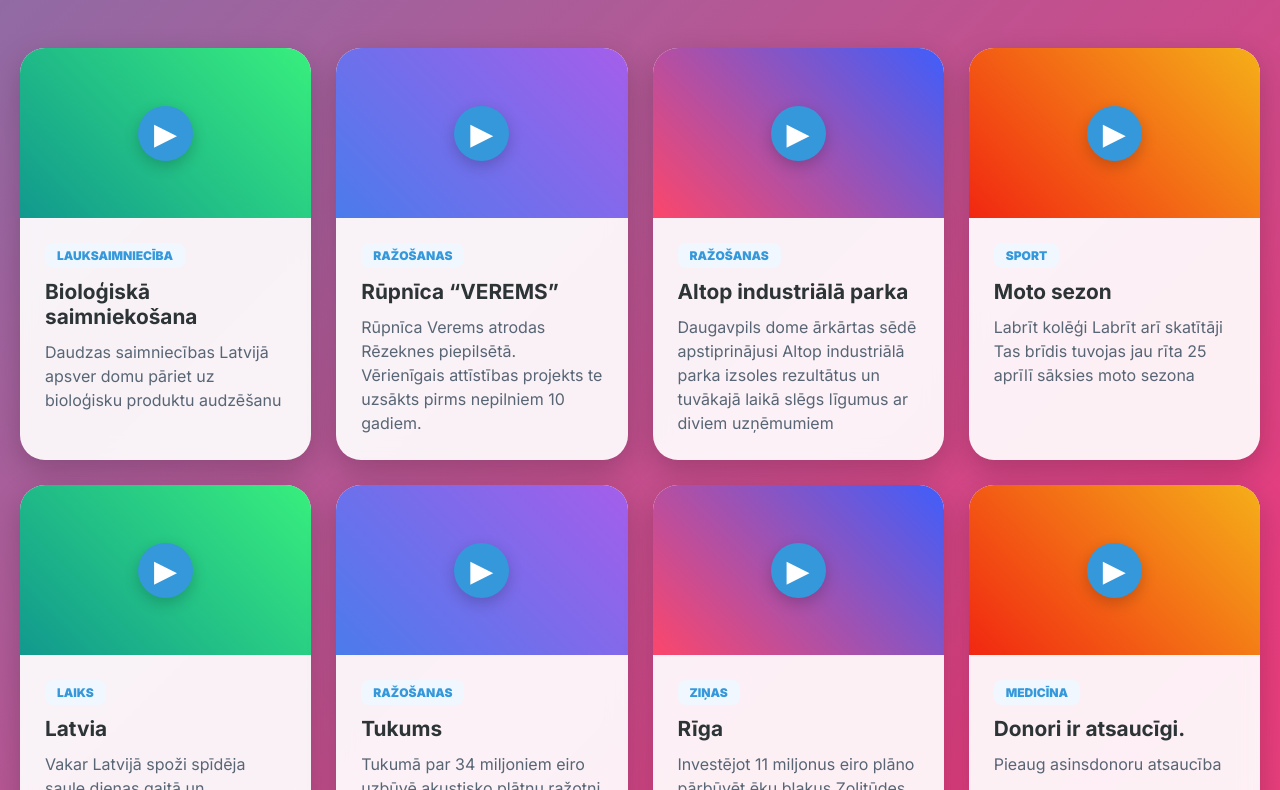
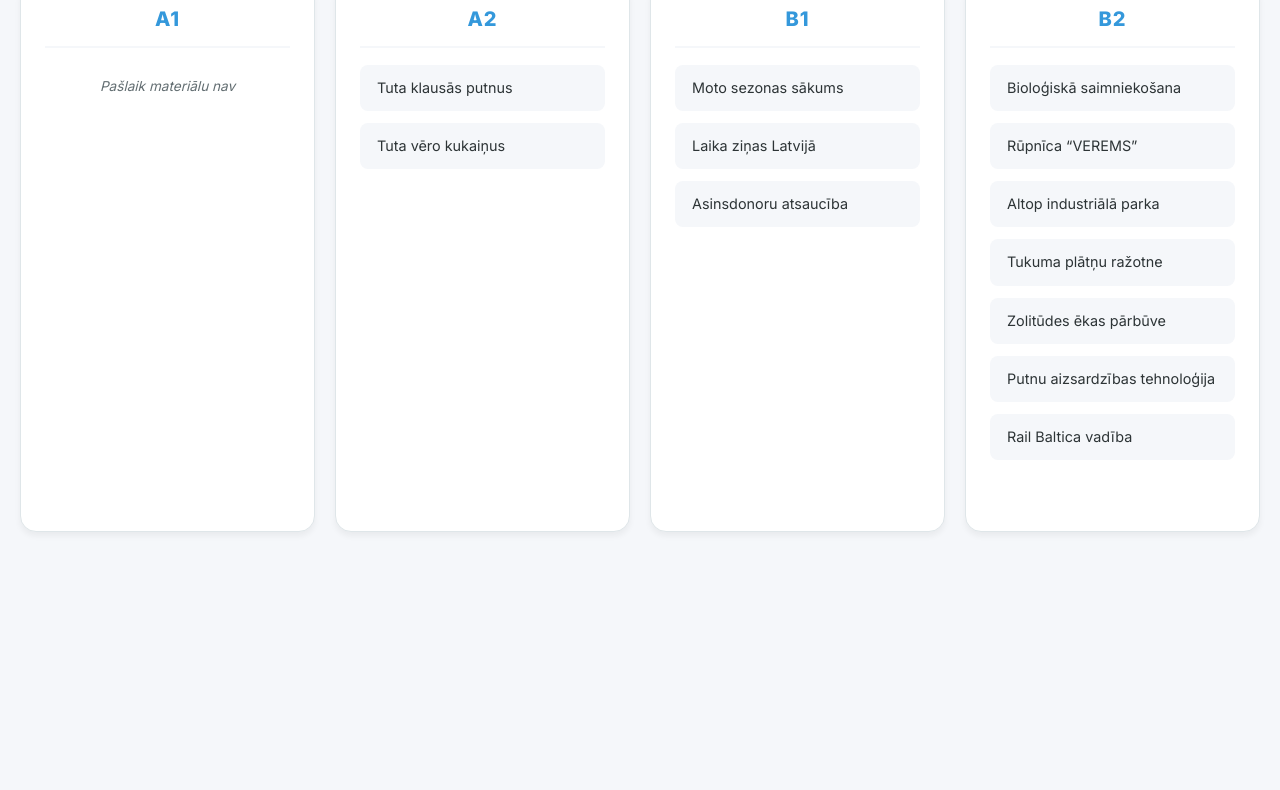
Before and after one commit to nezhelskiysergey-sudo/Latvian_language, a plain HTML site: page lessons.html in a window 1280 px wide. Shown: the part 222-1012 px from the top of the page. After the commit the page ends 880 px from the top, so only its background shows below. Drawn offline with Linux system fonts and the light colour scheme.

Commit message:
Add files via upload

```diff
--- a/lessons.html
+++ b/lessons.html
@@ -3,143 +3,122 @@
 <head>
     <meta charset="UTF-8">
     <meta name="viewport" content="width=device-width, initial-scale=1.0">
-    <title>Mācību Portāls</title>
-    <link href="https://fonts.googleapis.com/css2?family=Inter:wght@400;700;900&display=swap" rel="stylesheet">
+    <title>Mācību Portāls - Līmeņi</title>
+    <link href="https://fonts.googleapis.com/css2?family=Inter:wght@400;600;800&display=swap" rel="stylesheet">
 
     <style>
         :root {
+            --bg-color: #f5f7fa;
+            --card-bg: #ffffff;
+            --text-dark: #2d3436;
+            --text-muted: #636e72;
             --accent: #3498db;
-            --text-card: #2d3436;
+            --border: #dfe6e9;
         }
 
         body {
             font-family: 'Inter', sans-serif;
-            background: linear-gradient(-45deg, #ee7752, #e73c7e, #23a6d5, #23d5ab);
-            background-size: 400% 400%;
-            animation: gradient 15s ease infinite;
+            background-color: var(--bg-color);
+            color: var(--text-dark);
             margin: 0;
-            padding: 60px 20px;
+            padding: 40px 20px;
             min-height: 100vh;
         }
 
-        @keyframes gradient {
-            0% { background-position: 0% 50%; }
-            50% { background-position: 100% 50%; }
-            100% { background-position: 0% 50%; }
-        }
-
-        /* УЛУЧШЕННЫЙ ТЕКСТ ШАПКИ */
         header {
             text-align: center;
-            margin-bottom: 60px;
+            margin-bottom: 50px;
         }
 
         h1 {
-            font-size: clamp(3rem, 8vw, 5rem); /* Еще больше шрифт */
-            font-weight: 900;
-            margin: 0;
-            letter-spacing: -2px;
-            color: #ffffff; /* Чистый белый цвет */
-            /* Мощная тень для читаемости на любом фоне */
-            text-shadow: 0 4px 15px rgba(0, 0, 0, 0.4),
-                         0 2px 4px rgba(0, 0, 0, 0.3);
+            font-size: 2.5rem;
+            font-weight: 800;
+            color: #2d3436;
+            margin-bottom: 10px;
         }
 
         .subtitle {
-            font-size: clamp(1.2rem, 3vw, 1.8rem);
-            font-weight: 400;
-            color: #ffffff;
-            opacity: 0.95;
-            margin-top: 10px;
-            text-shadow: 0 2px 8px rgba(0, 0, 0, 0.4);
+            color: var(--text-muted);
+            font-size: 1.1rem;
         }
 
-        /* СЕТКА КАРТОЧЕК */
-        .container {
+        /* СЕТКА КОЛОНОК */
+        .grid-container {
             display: grid;
-            grid-template-columns: repeat(auto-fill, minmax(280px, 1fr));
-            gap: 25px;
-            width: 100%;
-            max-width: 1600px;
+            grid-template-columns: repeat(4, 1fr);
+            gap: 20px;
+            max-width: 1400px;
             margin: 0 auto;
+            align-items: start;
         }
 
-        .video-card {
-            background: rgba(255, 255, 255, 0.92);
-            backdrop-filter: blur(10px);
-            border-radius: 25px;
-            overflow: hidden;
-            text-decoration: none;
-            color: var(--text-card);
-            box-shadow: 0 10px 30px rgba(0,0,0,0.2);
-            transition: all 0.3s cubic-bezier(0.25, 0.8, 0.25, 1);
-            display: flex;
-            flex-direction: column;
-            height: 100%;
+        .level-column {
+            background: var(--card-bg);
+            border-radius: 16px;
+            padding: 24px;
+            box-shadow: 0 4px 6px rgba(0,0,0,0.05);
+            border: 1px solid var(--border);
+            min-height: 500px;
         }
 
-        .video-card:hover {
-            transform: translateY(-10px);
-            background: #ffffff;
-            box-shadow: 0 25px 50px rgba(0,0,0,0.3);
+        h2 {
+            font-size: 1.25rem;
+            text-align: center;
+            margin-top: 0;
+            padding-bottom: 15px;
+            border-bottom: 2px solid var(--bg-color);
+            color: var(--accent);
+            text-transform: uppercase;
+            letter-spacing: 1px;
         }
 
-        .preview {
-            width: 100%;
-            height: 170px;
-            display: flex;
-            align-items: center;
-            justify-content: center;
-            position: relative;
+        ul {
+            list-style: none;
+            padding: 0;
+            margin: 0;
         }
 
-        .preview::after {
-            content: '▶';
-            font-size: 30px;
-            color: white;
-            background: var(--accent);
-            width: 55px;
-            height: 55px;
-            display: flex;
-            align-items: center;
-            justify-content: center;
-            border-radius: 50%;
-            box-shadow: 0 5px 15px rgba(0,0,0,0.2);
+        li {
+            margin: 12px 0;
         }
 
-        .content {
-            padding: 25px;
-            flex-grow: 1;
+        .video-link {
+            display: block;
+            padding: 12px 16px;
+            background: var(--bg-color);
+            border-radius: 8px;
+            text-decoration: none;
+            color: var(--text-dark);
+            font-size: 0.9rem;
+            font-weight: 500;
+            line-height: 1.4;
+            transition: all 0.2s ease;
+            border: 1px solid transparent;
         }
 
-        .tag {
-            font-size: 0.75rem;
-            font-weight: 800;
+        .video-link:hover {
+            border-color: var(--accent);
+            background: #fff;
+            transform: translateX(5px);
             color: var(--accent);
-            background: #f0f7ff;
-            padding: 5px 12px;
-            border-radius: 8px;
-            text-transform: uppercase;
-            margin-bottom: 12px;
-            display: inline-block;
         }
 
-        h3 {
-            margin: 0 0 10px 0;
-            font-size: 1.3rem;
-            line-height: 1.2;
+        .empty-msg {
+            text-align: center;
+            font-size: 0.85rem;
+            color: var(--text-muted);
+            margin-top: 30px;
+            font-style: italic;
         }
 
-        p {
-            margin: 0;
-            font-size: 1rem;
-            color: #576574;
-            line-height: 1.5;
+        /* Адаптивность */
+        @media (max-width: 1100px) {
+            .grid-container { grid-template-columns: repeat(2, 1fr); }
         }
 
-        @media (max-width: 480px) {
-            .container { grid-template-columns: 1fr; }
-            h1 { font-size: 2.5rem; }
+        @media (max-width: 600px) {
+            .grid-container { grid-template-columns: 1fr; }
+            h1 { font-size: 1.8rem; }
         }
     </style>
 </head>
@@ -147,146 +126,47 @@
 
     <header>
         <h1>Mācību Portāls</h1>
-        <p class="subtitle">Interaktīvi video materiāli un tulkojumi</p>
+        <p class="subtitle">Izvēlieties mācību materiālus atbilstoši savam līmenim</p>
     </header>
 
-    <div class="container">
+    <div class="grid-container">
 
-        <a href="video1.html" class="video-card">
-            <div class="preview" style="background: linear-gradient(45deg, #11998e, #38ef7d);"></div>
-            <div class="content">
-                <span class="tag">Lauksaimniecība</span>
-                <h3>Bioloģiskā saimniekošana</h3>
-                <p>Daudzas saimniecības Latvijā apsver domu pāriet uz bioloģisku produktu audzēšanu</p>
-            </div>
-        </a>
+        <section class="level-column">
+            <h2>A1</h2>
+            <ul>
+           <div class="empty-msg">Pašlaik materiālu nav</div>
+          <ul>
+        </section>
 
-        <a href="video2.html" class="video-card">
-            <div class="preview" style="background: linear-gradient(45deg, #4b7bec, #a55eea);"></div>
-            <div class="content">
-                <span class="tag">Ražošanas</span>
-                <h3>Rūpnīca “VEREMS”</h3>
-                <p>Rūpnīca Verems atrodas Rēzeknes piepilsētā. Vērienīgais attīstības projekts te uzsākts pirms nepilniem 10 gadiem.</p>
-            </div>
-        </a>
+        <section class="level-column">
+            <h2>A2</h2>
+           <ul>
+                <li><a href="video11.html" class="video-link">Tuta klausās putnus</a></li>
+                <li><a href="video12.html" class="video-link">Tuta vēro kukaiņus</a></li>
+            </ul>
+        </section>
 
-        <a href="video3.html" class="video-card">
-            <div class="preview" style="background: linear-gradient(45deg, #fc466b, #3f5efb);"></div>
-            <div class="content">
-                <span class="tag">Ražošanas</span>
-                <h3>Altop industriālā parka</h3>
-                <p>Daugavpils dome ārkārtas sēdē apstiprinājusi Altop industriālā parka izsoles rezultātus un tuvākajā laikā slēgs līgumus ar diviem uzņēmumiem</p>
-            </div>
-        </a>
+        <section class="level-column">
+            <h2>B1</h2>
+            <ul>
+                <li><a href="video4.html" class="video-link">Moto sezonas sākums</a></li>
+                <li><a href="video5.html" class="video-link">Laika ziņas Latvijā</a></li>
+                <li><a href="video8.html" class="video-link">Asinsdonoru atsaucība</a></li>
+            </ul>
+        </section>
 
-        <a href="video4.html" class="video-card">
-            <div class="preview" style="background: linear-gradient(45deg, #f12711, #f5af19);"></div>
-            <div class="content">
-                <span class="tag">Sport</span>
-                <h3>Moto sezon</h3>
-                <p>Labrīt kolēģi Labrīt arī skatītāji Tas brīdis tuvojas jau rīta 25 aprīlī sāksies moto sezona</p>
-            </div>
-        </a>
-
-	<a href="video5.html" class="video-card">
-            <div class="preview" style="background: linear-gradient(45deg, #11998e, #38ef7d);"></div>
-            <div class="content">
-                <span class="tag">Laiks</span>
-                <h3>Latvia</h3>
-                <p>Vakar Latvijā spoži spīdēja saule dienas gaitā un pēcpusdienā gan mākoņu daudzums pakāpeniski no ziemeļiem palielinājās.</p>
-            </div>
-
-        </a>
-
-        <a href="video6.html" class="video-card">
-            <div class="preview" style="background: linear-gradient(45deg, #4b7bec, #a55eea);"></div>
-            <div class="content">
-                <span class="tag">Ražošanas</span>
-                <h3>Tukums</h3>
-                <p>Tukumā par 34 miljoniem eiro uzbūvē akustisko plātņu ražotni</p>
-            </div>
-        </a>
-
-        <a href="video7.html" class="video-card">
-            <div class="preview" style="background: linear-gradient(45deg, #fc466b, #3f5efb);"></div>
-            <div class="content">
-                <span class="tag">Ziņas</span>
-                <h3>Rīga</h3>
-                <p>Investējot 11 miljonus eiro plāno pārbūvēt ēku blakus Zolitūdes traģēdijas vietai</p>
-            </div>
-        </a>
-
-        <a href="video8.html" class="video-card">
-            <div class="preview" style="background: linear-gradient(45deg, #f12711, #f5af19);"></div>
-            <div class="content">
-                <span class="tag">Medicīna</span>
-                <h3>Donori ir atsaucīgi.</h3>
-                <p>Pieaug asinsdonoru atsaucība</p>
-            </div>
-        </a>
-
-	<a href="video9.html" class="video-card">
-            <div class="preview" style="background: linear-gradient(45deg, #11998e, #38ef7d);"></div>
-            <div class="content">
-                <span class="tag">Tehnoloģijas</span>
-                <h3>Jauna tehnoloģija putnu aizsardzībai</h3>
-                <p>Jauna tehnoloģija putnu aizsardzībai</p>
-            </div>
-        </a>
-
-        <a href="video10.html" class="video-card">
-            <div class="preview" style="background: linear-gradient(45deg, #4b7bec, #a55eea);"></div>
-            <div class="content">
-                <span class="tag">Latvia</span>
-                <h3>Rail Baltica</h3>
-                <p>Atkal mainās par "Rail Baltica" īstenošanu Latvijā atbildīgās "EDzL" vadība</p>
-            </div>
-        </a>
-
-        <a href="video11.html" class="video-card">
-            <div class="preview" style="background: linear-gradient(45deg, #f12711, #f5af19);"></div>
-            <div class="content">
-
-	<h3>TUTAS LIETAS , Tuta klausās putnus </h3>
-
-            </div>
-        </a>
-
-        <a href="#" class="video-card">
-            <div class="preview" style="background: linear-gradient(45deg, #f12711, #f5af19);"></div>
-            <div class="content">
-                <span class="tag">12345</span>
-                <h3>Rīga</h3>
-                <p>12345</p>
-            </div>
-        </a>
-
-	<a href="#" class="video-card">
-            <div class="preview" style="background: linear-gradient(45deg, #4b7bec, #a55eea);"></div>
-            <div class="content">
-                <span class="tag">12345</span>
-                <h3>Rīga</h3>
-                <p>12345</p>
-            </div>
-        </a>
-
-        <a href="#" class="video-card">
-            <div class="preview" style="background: linear-gradient(45deg, #fc466b, #3f5efb);"></div>
-            <div class="content">
-               <span class="tag">12345</span>
-                <h3>Rīga</h3>
-                <p>12345</p>
-            </div>
-        </a>
-
-        <a href="#" class="video-card">
-            <div class="preview" style="background: linear-gradient(45deg, #f12711, #f5af19);"></div>
-            <div class="content">
-                <span class="tag">12345</span>
-                <h3>Rīga</h3>
-                <p>12345</p>
-            </div>
-        </a>
+        <section class="level-column">
+            <h2>B2</h2>
+             <ul>
+                <li><a href="video1.html" class="video-link">Bioloģiskā saimniekošana</a></li>
+                <li><a href="video2.html" class="video-link">Rūpnīca “VEREMS”</a></li>
+                <li><a href="video3.html" class="video-link">Altop industriālā parka</a></li>
+                <li><a href="video6.html" class="video-link">Tukuma plātņu ražotne</a></li>
+                <li><a href="video7.html" class="video-link">Zolitūdes ēkas pārbūve</a></li>
+                <li><a href="video9.html" class="video-link">Putnu aizsardzības tehnoloģija</a></li>
+                <li><a href="video10.html" class="video-link">Rail Baltica vadība</a></li>
+            </ul>
+        </section>
 
     </div>
 
```
